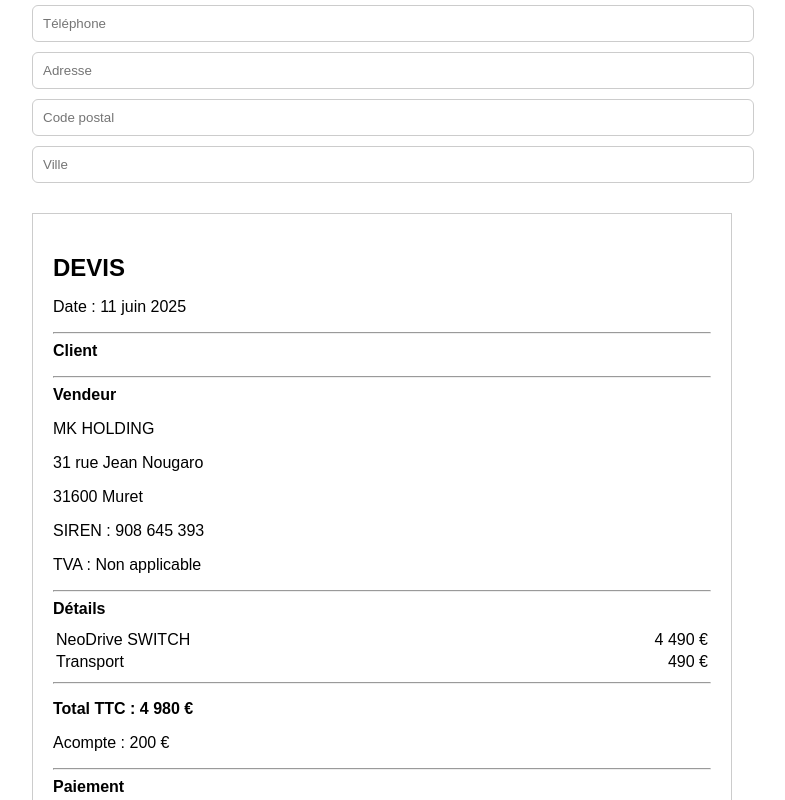
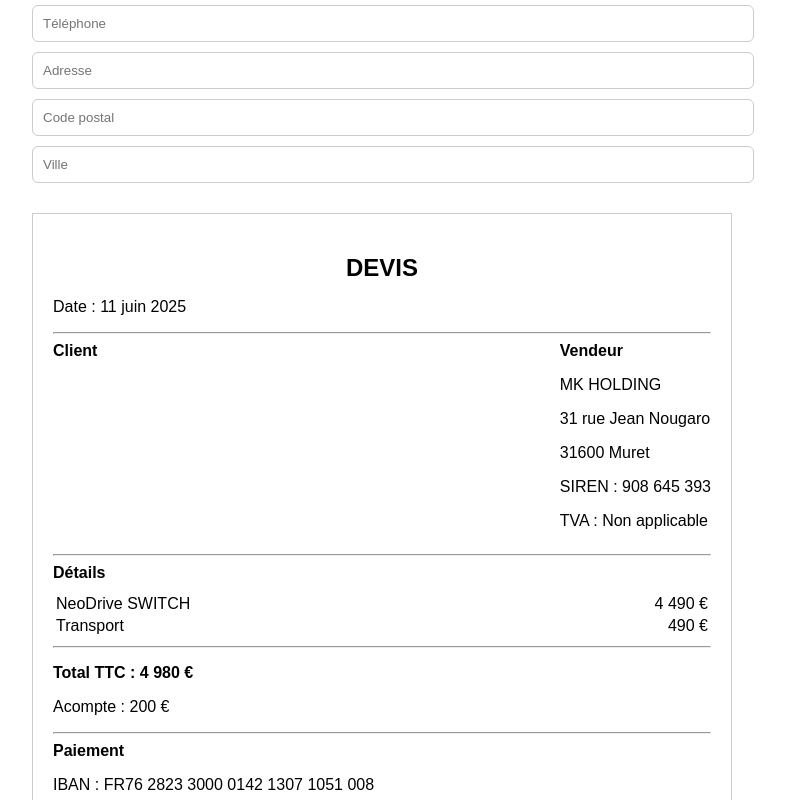
Before and after one commit to khelifamansour/neodrive-site, a Next.js app: page /reservation in a window 1280 px wide. Shown: the part 300-1100 px from the top of the page, without its empty margins (258-1043 px from the left). Built offline with nearby package versions, Linux system fonts and the light colour scheme.

Commit message:
Update page.tsx

```diff
--- a/app/reservation/page.tsx
+++ b/app/reservation/page.tsx
@@ -33,36 +33,37 @@ export default function Reservation() {
       </div>
 
       {/* DEVIS */}
-      <div id="devis" style={{
-        marginTop: 30,
-        border: "1px solid #ccc",
-        padding: 20,
-        background: "#fff"
-      }}>
+      <div id="devis" style={devisBox}>
 
-        <h2 style={{ marginBottom: 10 }}>DEVIS</h2>
+        <h2 style={{ textAlign: "center", marginBottom: 10 }}>DEVIS</h2>
 
         <p>Date : 11 juin 2025</p>
 
         <hr />
 
+        {/* CLIENT + VENDEUR */}
+        <div style={{ display: "flex", justifyContent: "space-between", gap: 20 }}>
+          <div>
             <strong>Client</strong>
             <p>{prenom} {nom}</p>
             <p>{adresse}</p>
             <p>{cp} {ville}</p>
             <p>{phone}</p>
+          </div>
 
-        <hr />
-
+          <div>
             <strong>Vendeur</strong>
             <p>MK HOLDING</p>
             <p>31 rue Jean Nougaro</p>
             <p>31600 Muret</p>
             <p>SIREN : 908 645 393</p>
             <p>TVA : Non applicable</p>
+          </div>
+        </div>
 
         <hr />
 
+        {/* DETAILS */}
         <strong>Détails</strong>
 
         <table style={{ width: "100%", marginTop: 10 }}>
@@ -85,6 +86,7 @@ export default function Reservation() {
 
         <hr />
 
+        {/* PAYMENT */}
         <strong>Paiement</strong>
         <p>IBAN : FR76 2823 3000 0142 1307 1051 008</p>
         <p>BIC : REVOFRP2</p>
@@ -126,13 +128,31 @@ export default function Reservation() {
         </a>
       </div>
 
-      {/* PRINT FIX */}
+      {/* PRINT FIX (CORRIGÉ) */}
       <style>
         {`
         @media print {
-          body * { visibility: hidden; }
-          #devis, #devis * { visibility: visible; }
-          #devis { position: absolute; top: 0; left: 0; width: 100%; }
+          body {
+            margin: 0;
+          }
+
+          body * {
+            visibility: hidden;
+          }
+
+          #devis, #devis * {
+            visibility: visible;
+          }
+
+          #devis {
+            position: absolute;
+            top: 0;
+            left: 0;
+            width: 90%;
+            margin: 0 auto;
+            padding: 20px;
+            box-sizing: border-box;
+          }
         }
         `}
       </style>
@@ -141,7 +161,7 @@ export default function Reservation() {
   );
 }
 
-/* SAFE STYLES */
+/* STYLES */
 
 const input = {
   width: "100%",
@@ -179,3 +199,10 @@ const box = {
   padding: 15,
   borderRadius: 8
 };
+
+const devisBox = {
+  marginTop: 30,
+  border: "1px solid #ccc",
+  padding: 20,
+  background: "#fff"
+};
```
Lines whose indentation alone changed are shown as unchanged.
